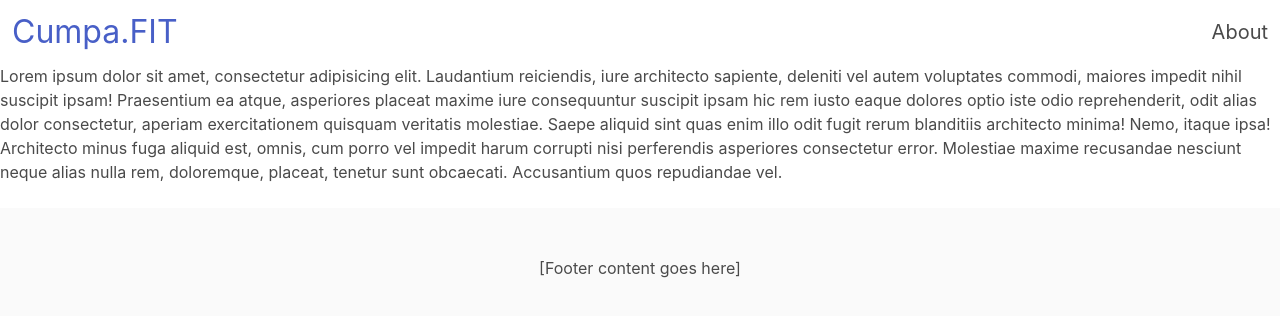
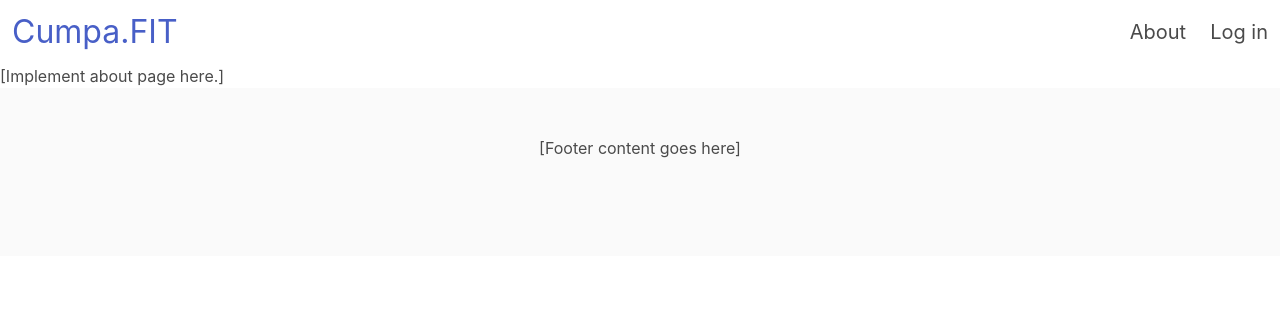
Before and after one commit to miofis/cumpa2.0, a React (Create React App) app in the folder frontend/: page /about in a window 1280 px wide. Shown: the top 316 px of the page. Built offline with nearby package versions, Linux system fonts and the light colour scheme.

Commit message:
Add frontend auth middleware template (#15)

```diff
--- a/frontend/src/App.js
+++ b/frontend/src/App.js
@@ -6,6 +6,7 @@ import Header from "./components/Header"
 import Footer from "./components/Footer"
 import Home from "./components/Home"
 import About from "./components/About"
+import Login from "./components/Login"
 
 function App() {
 
@@ -15,6 +16,7 @@ function App() {
                 <Header />
                 <Route exact path="/" component={Home} />
                 <Route path="/about" component={About} />
+                <Route path="/login" component={Login} />
                 <Footer />
             </div>
         </Router>
--- a/frontend/src/components/About.js
+++ b/frontend/src/components/About.js
@@ -1,10 +1,9 @@
 import React from "react"
 
 function About() {
-
     return (
-        <div className="content">
-            <p>Lorem ipsum dolor sit amet, consectetur adipisicing elit. Laudantium reiciendis, iure architecto sapiente, deleniti vel autem voluptates commodi, maiores impedit nihil suscipit ipsam! Praesentium ea atque, asperiores placeat maxime iure consequuntur suscipit ipsam hic rem iusto eaque dolores optio iste odio reprehenderit, odit alias dolor consectetur, aperiam exercitationem quisquam veritatis molestiae. Saepe aliquid sint quas enim illo odit fugit rerum blanditiis architecto minima! Nemo, itaque ipsa! Architecto minus fuga aliquid est, omnis, cum porro vel impedit harum corrupti nisi perferendis asperiores consectetur error. Molestiae maxime recusandae nesciunt neque alias nulla rem, doloremque, placeat, tenetur sunt obcaecati. Accusantium quos repudiandae vel.</p>
+        <div>
+            [Implement about page here.]
         </div>
     )
 }
--- a/frontend/src/components/Header.js
+++ b/frontend/src/components/Header.js
@@ -15,6 +15,9 @@ function Header() {
                     <Link to="/about" className="navbar-item is-size-5">
                         About
                     </Link>
+                    <Link to="/login" className="navbar-item is-size-5">
+                        Log in
+                    </Link>
                 </div>
             </div>
         </nav>
--- /dev/null
+++ b/frontend/src/components/Login.js
@@ -0,0 +1,11 @@
+import React from "react"
+
+function Login() {
+    return (
+        <div>
+            <p>[Implement login page here.]</p>
+        </div>
+    )
+}
+
+export default Login
```
Also changed, not shown: frontend/src/hocs.js (added, +13 -0 lines), frontend/.eslintrc.json.
